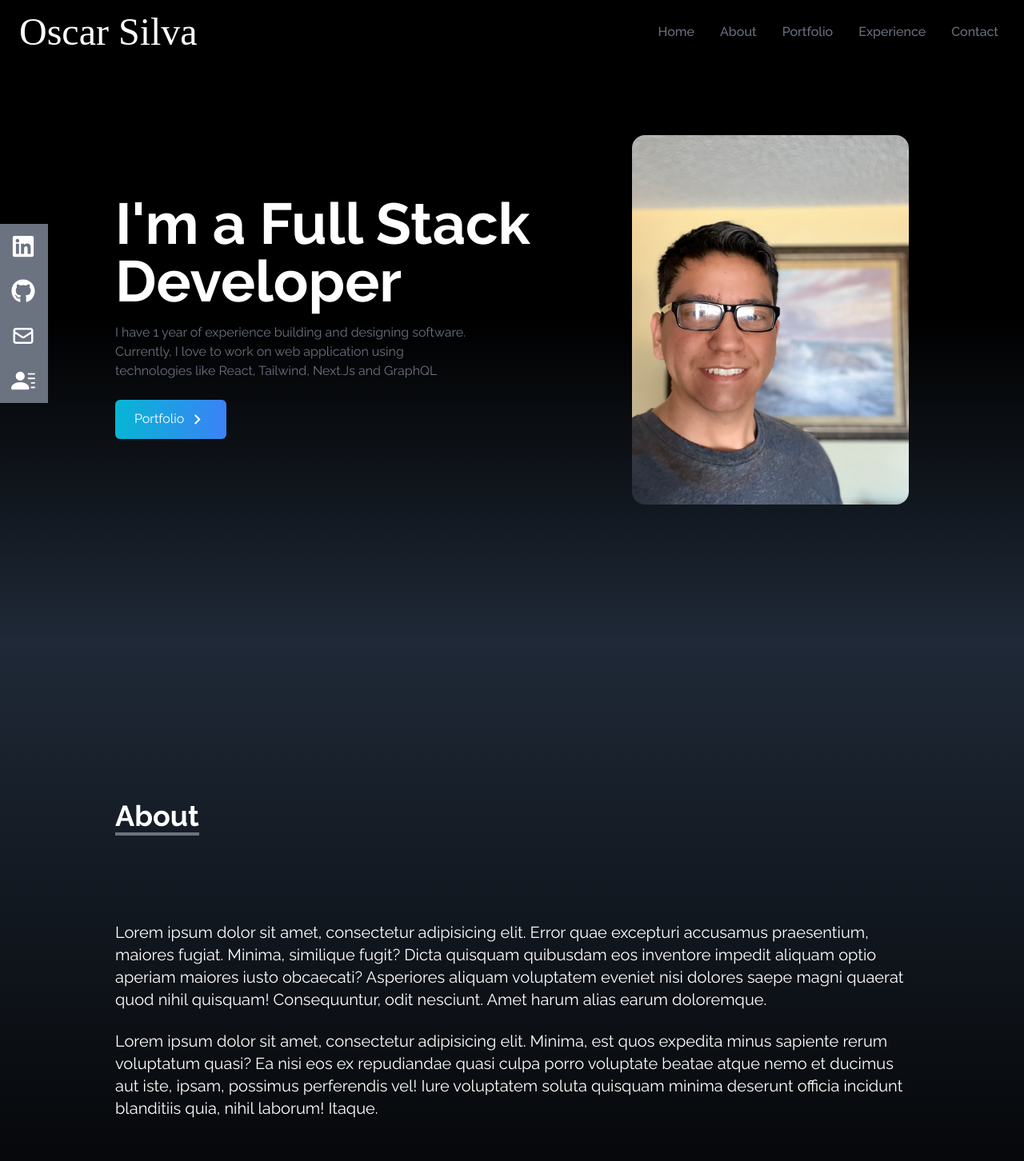
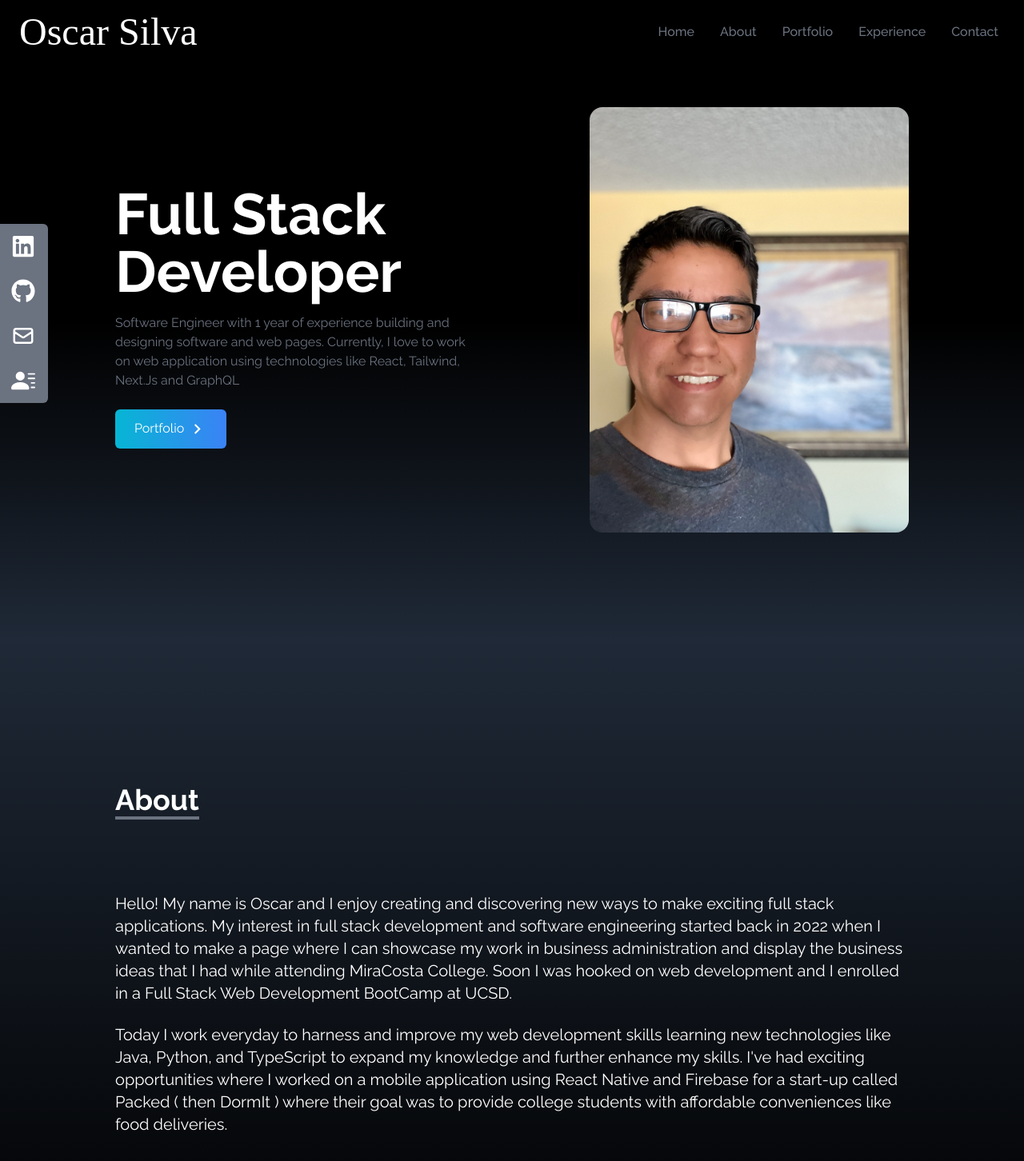
Before and after one commit to Ozz760/showCase2, a React (Create React App) app: page / in a window 1280 px wide. Shown: the top 1452 px of the page at 80% size. Built offline with nearby package versions, Linux system fonts and the light colour scheme; a web font is replaced by a local one.

Commit message:
added about me

```diff
--- a/src/components/About.jsx
+++ b/src/components/About.jsx
@@ -7,28 +7,30 @@ const About = () => {
       className="w-full h-screen bg-gradient-to-b from-gray-800 to-black text-white"
     >
       <div className="max-w-screen-lg p-4 mx-auto flex flex-col justify-center w-full h-full">
-        <div className="pb-8">
+        <div className="pb-4">
           <p className="text-4xl font-bold inline border-b-4 border-gray-500">
             About
           </p>
         </div>
         <p className="text-xl mt-20">
-          Lorem ipsum dolor sit amet, consectetur adipisicing elit. Error quae
-          excepturi accusamus praesentium, maiores fugiat. Minima, similique
-          fugit? Dicta quisquam quibusdam eos inventore impedit aliquam optio
-          aperiam maiores iusto obcaecati? Asperiores aliquam voluptatem eveniet
-          nisi dolores saepe magni quaerat quod nihil quisquam! Consequuntur,
-          odit nesciunt. Amet harum alias earum doloremque.
+          Hello! My name is Oscar and I enjoy creating and discovering new ways
+          to make exciting full stack applications. My interest in full stack
+          development and software engineering started back in 2022 when I
+          wanted to make a page where I can showcase my work in business
+          administration and display the business ideas that I had while
+          attending MiraCosta College. Soon I was hooked on web development and
+          I enrolled in a Full Stack Web Development BootCamp at UCSD.
         </p>
         <br />
 
         <p className="text-xl">
-          Lorem ipsum dolor sit amet, consectetur adipisicing elit. Minima, est
-          quos expedita minus sapiente rerum voluptatum quasi? Ea nisi eos ex
-          repudiandae quasi culpa porro voluptate beatae atque nemo et ducimus
-          aut iste, ipsam, possimus perferendis vel! Iure voluptatem soluta
-          quisquam minima deserunt officia incidunt blanditiis quia, nihil
-          laborum! Itaque.
+          Today I work everyday to harness and improve my web development skills
+          learning new technologies like Java, Python, and TypeScript to expand
+          my knowledge and further enhance my skills. I've had exciting
+          opportunities where I worked on a mobile application using React
+          Native and Firebase for a start-up called Packed ( then DormIt ) where
+          their goal was to provide college students with affordable
+          conveniences like food deliveries.
         </p>
       </div>
     </div>
--- a/src/components/Home.jsx
+++ b/src/components/Home.jsx
@@ -12,12 +12,12 @@ const Home = () => {
       <div className="max-w-screen-lg mx-auto flex flex-col items-center justify-center h-full px-4 md:flex-row">
         <div className="flex flex-col justify-center h-full">
           <h2 className="text-4xl sm:text-7xl font-bold text-white">
-            I'm a Full Stack Developer
+            Full Stack Developer
           </h2>
           <p className="text-gray-500 py-4 max-w-md">
-            I have 1 year of experience building and designing software.
-            Currently, I love to work on web application using technologies like
-            React, Tailwind, Next.Js and GraphQL{" "}
+            Software Engineer with 1 year of experience building and designing
+            software and web pages. Currently, I love to work on web application
+            using technologies like React, Tailwind, Next.Js and GraphQL{" "}
           </p>
           <div>
             <Link
--- a/src/components/SocialLinks.jsx
+++ b/src/components/SocialLinks.jsx
@@ -48,13 +48,13 @@ const SocialLinks = () => {
   return (
     <div className="hidden lg:flex flex-col top-[35%] left-0 fixed">
       <ul>
-        {links.map(({ id, child, href, style, download }) => (
+        {links.map(({ id, child, href, styles, download }) => (
           <li
             key={id}
             className={
               "flex justify-between items-center w-40 h-14 px-4 ml-[-100px] hover:ml-[-10px] hover:rounded-md duration-300 bg-gray-500" +
               " " +
-              style
+              styles
             }
           >
             <a
```
